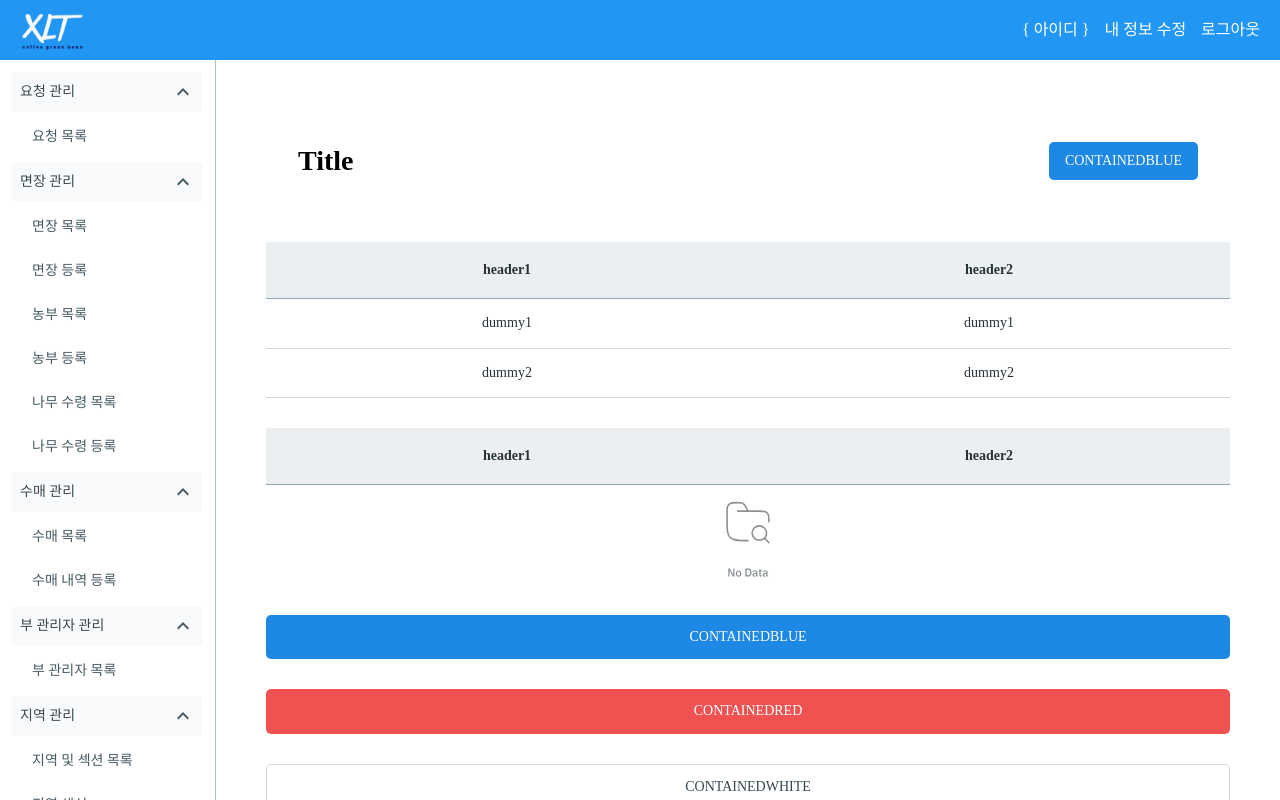
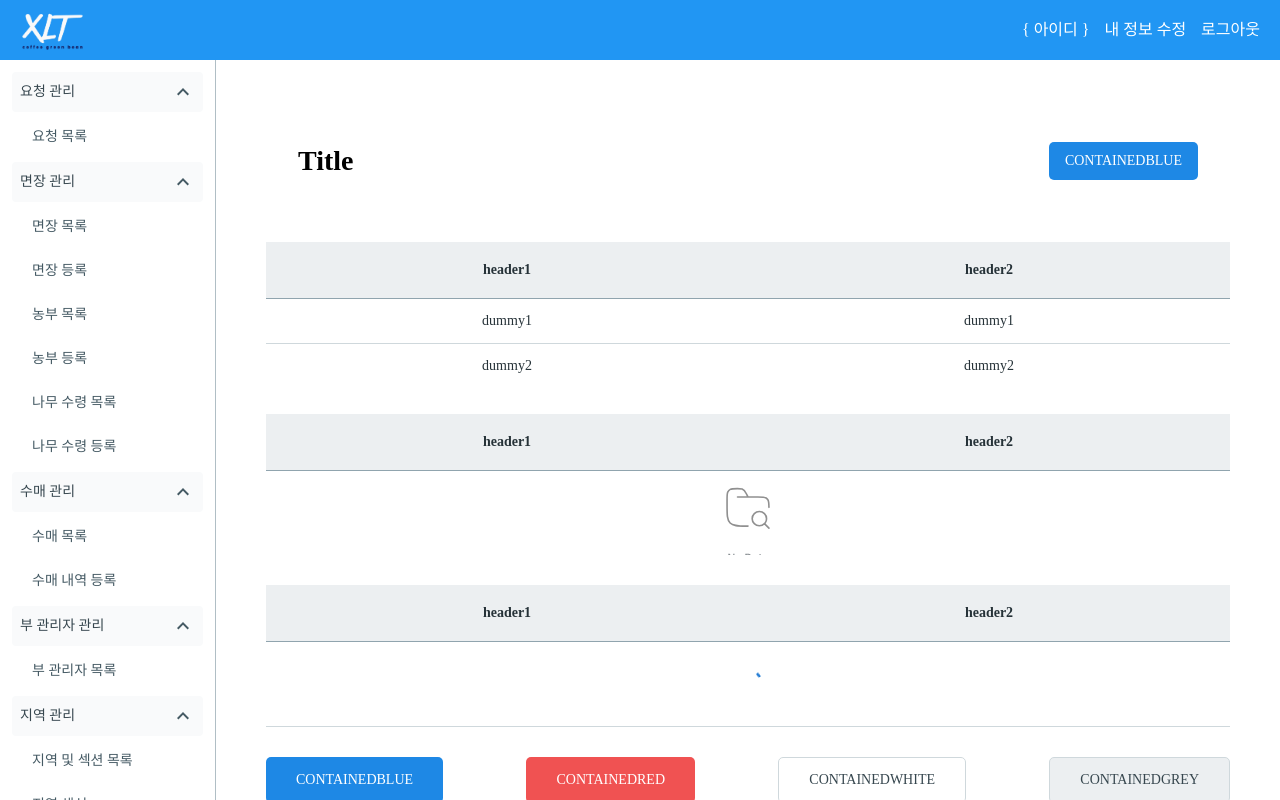
Before and after one commit to media-art-nation/coffee-frontend, a React (Vite) app: page /components in a window 1280 px wide. Built offline with nearby package versions, Linux system fonts and the light colour scheme.

Commit message:
[chore] table 컴포넌트 loading props 추가

```diff
--- a/src/components/Table.tsx
+++ b/src/components/Table.tsx
@@ -1,4 +1,5 @@
 import {
+    CircularProgress,
     Table as MuiTable,
     Stack,
     TableBody,
@@ -14,9 +15,10 @@ type TableProps<T> = {
     headData: string[];
     bodyData: T[] | undefined;
     renderRow: (row: T) => React.ReactNode;
+    isLoading?: boolean;
 };
 
-const Table = <T,>({ headData, bodyData, renderRow }: TableProps<T>) => {
+const Table = <T,>({ headData, bodyData, renderRow, isLoading }: TableProps<T>) => {
     return (
         <TableContainer sx={{ width: '100%', height: '100%' }}>
             <MuiTable sx={{ height: '100%' }} stickyHeader>
@@ -28,8 +30,22 @@ const Table = <T,>({ headData, bodyData, renderRow }: TableProps<T>) => {
                     </TableRow>
                 </TableHead>
                 {bodyData ? (
+                    <TableBody>{bodyData.map((item) => renderRow(item))}</TableBody>
+                ) : isLoading ? (
                     <TableBody>
-                        {bodyData.map((item) => renderRow(item))}
+                        <TableRow>
+                            <TableCell colSpan={headData.length}>
+                                <Stack
+                                    sx={{
+                                        width: '100%',
+                                        alignItems: 'center',
+                                        justifyContent: 'center',
+                                    }}
+                                >
+                                    <CircularProgress color="primary" size={30}/>
+                                </Stack>
+                            </TableCell>
+                        </TableRow>
                     </TableBody>
                 ) : (
                     <TableBody>
--- a/src/pages/Requests/RequestList/RequestListTable.tsx
+++ b/src/pages/Requests/RequestList/RequestListTable.tsx
@@ -16,7 +16,7 @@ const RequestListTable = () => {
 
     const watchedValues = watch();
 
-    const { data } = useGetApproval({
+    const { data, isLoading } = useGetApproval({
         statuses: Object.entries(watchedValues.statuses)
             .map(([key, val]) => (val ? (key as TRequestStatus) : null))
             .filter((v) => v !== null),
@@ -56,6 +56,7 @@ const RequestListTable = () => {
             headData={['요청 분류', '요청 일시', '담당자', '요청 상태']}
             bodyData={data?.content}
             renderRow={renderRow}
+            isLoading={isLoading}
         />
     );
 };
--- a/src/pages/TestComponents.tsx
+++ b/src/pages/TestComponents.tsx
@@ -50,6 +50,7 @@ const TestComponents = () => {
                     </Button>
                 </Stack>
             </Title>
+            {/* Table */}
             <Table
                 headData={['header1', 'header2']}
                 bodyData={[
@@ -58,11 +59,24 @@ const TestComponents = () => {
                 ]}
                 renderRow={renderRow}
             />
+            {/* Table - no Data */}
             <Table headData={['header1', 'header2']} bodyData={undefined} renderRow={renderRow} />
+            {/* Table - isLoading */}
+            <Table
+                headData={['header1', 'header2']}
+                bodyData={undefined}
+                renderRow={renderRow}
+                isLoading={true}
+            />
+            {/* Button */}
+            <Stack sx={{ flexDirection: 'row', justifyContent: 'space-between' }}>
                 <Button variant="containedBlue">containedBlue</Button>
                 <Button variant="containedRed">containedRed</Button>
                 <Button variant="containedWhite">containedWhite</Button>
                 <Button variant="containedGrey">containedGrey</Button>
+            </Stack>
+            {/* Dialog */}
+            <Stack sx={{ flexDirection: 'row', gap: '20px' }}>
                 <Button
                     onClick={() => {
                         openDialog({
@@ -101,6 +115,7 @@ const TestComponents = () => {
                 >
                     alert Dialog
                 </Button>
+            </Stack>
             <Stack gap={'10px'}>
                 <Typography>Label and input</Typography>
                 <LabelAndInput
```
Lines whose indentation alone changed are shown as unchanged.
